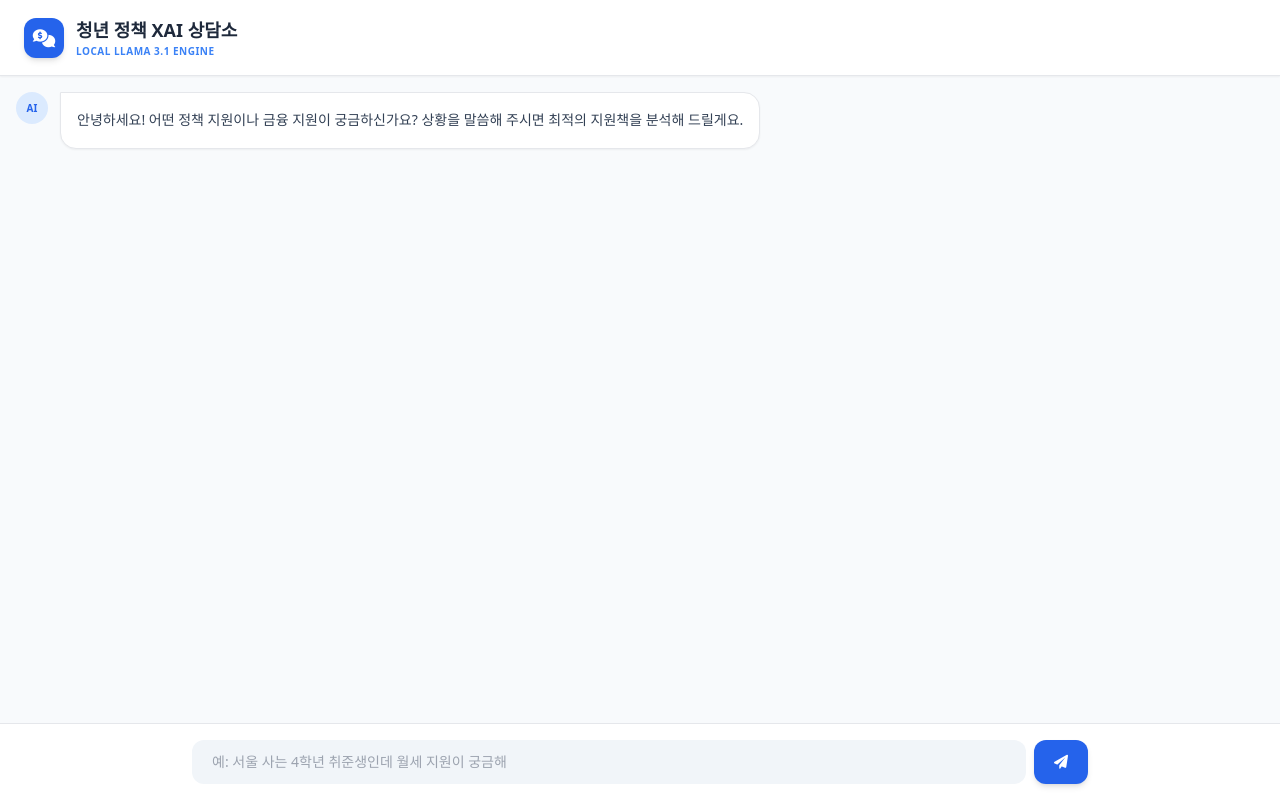
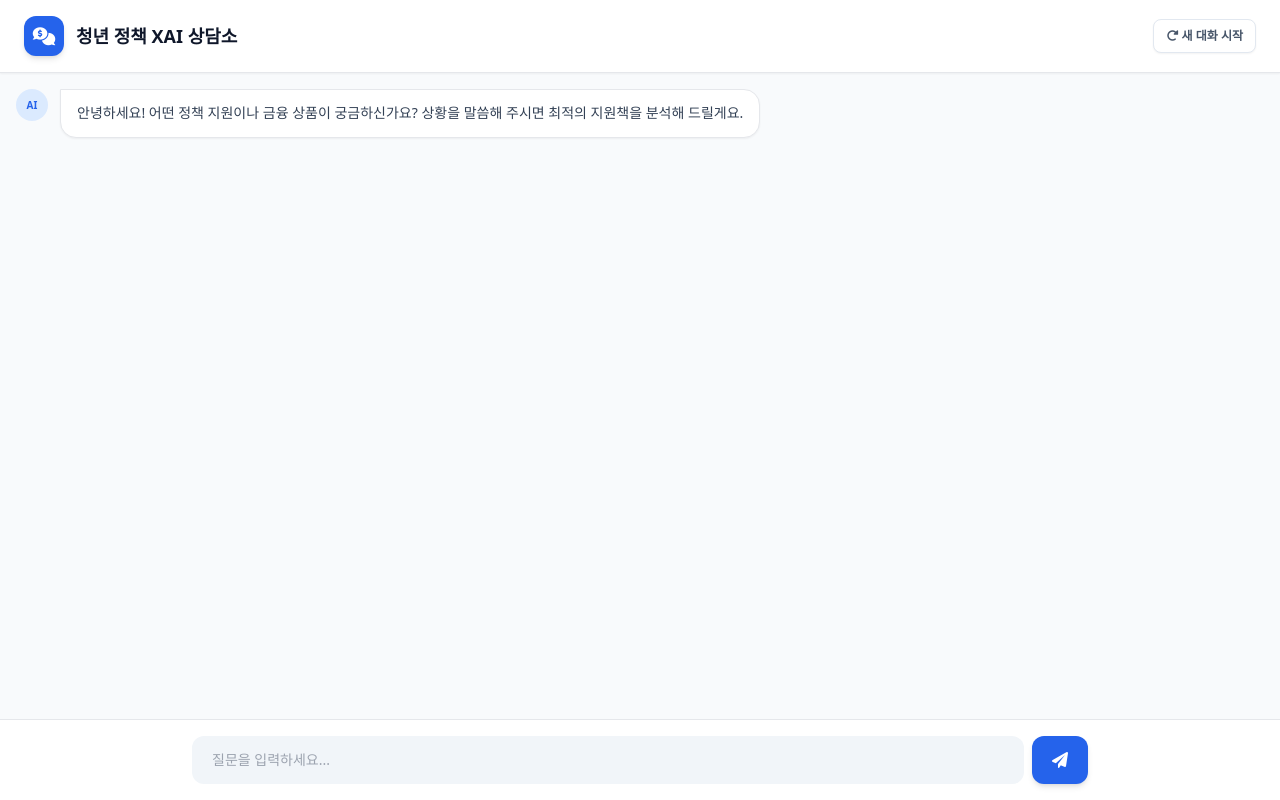
Before and after one commit to jheon1112/XAI_Project_1, a FastAPI app: page / in a window 1280 px wide. Run offline with FastAPI, Linux system fonts and the light colour scheme; parts of the project's set-up code (start-up, migrations or seed data) failed here and were passed over; some libraries are stand-ins or nearby versions.

Commit message:
Add files via upload

```diff
--- a/app/main.py
+++ b/app/main.py
@@ -11,13 +11,8 @@ from typing import Dict, List
 app = FastAPI()
 templates = Jinja2Templates(directory="app/templates")
 
-# 서버 시작 시 모델 로드 (싱글톤)
 engine = LlamaService()
-
-# 세션별 대화 기록 저장소 (프로토타입: 메모리 저장)
 session_histories: Dict[str, List[dict]] = {}
-
-# 같은 세션에서 연타/동시요청 들어올 때 history 꼬임 방지
 session_locks = defaultdict(asyncio.Lock)
 
 class ChatRequest(BaseModel):
@@ -33,19 +28,19 @@ async def chat(request: ChatRequest):
     async with session_locks[request.session_id]:
         history = session_histories.get(request.session_id)
 
-        # LLM generate는 오래 걸릴 수 있어서 이벤트 루프를 막지 않도록 스레드로 분리
-        answer, new_history = await asyncio.to_thread(
+        # [수정] llama_service.py의 리턴값 3개를 정확히 받습니다.
+        answer, new_history, xai_data = await asyncio.to_thread(
             engine.generate_response,
             request.message,
             history,
         )
 
         session_histories[request.session_id] = new_history
-        return {"answer": answer}
+        # 프론트엔드에 답변과 XAI 데이터를 함께 전달합니다.
+        return {"answer": answer, "xai_data": xai_data}
 
 @app.post("/reset")
 async def reset(request: ChatRequest):
-    """해당 세션의 대화 기록을 초기화(선택 기능)."""
     session_histories.pop(request.session_id, None)
     return {"ok": True}
 
--- a/app/templates/index.html
+++ b/app/templates/index.html
@@ -9,36 +9,38 @@
     <style>
         .fade-in { animation: fadeIn 0.3s ease-in; }
         @keyframes fadeIn { from { opacity: 0; transform: translateY(10px); } to { opacity: 1; transform: translateY(0); } }
+        #chat-window::-webkit-scrollbar { width: 6px; }
+        #chat-window::-webkit-scrollbar-thumb { background: #cbd5e1; border-radius: 10px; }
     </style>
 </head>
-<body class="bg-slate-50 h-screen flex flex-col font-sans">
+<body class="bg-slate-50 h-screen flex flex-col font-sans text-slate-900">
 
     <header class="bg-white border-b px-6 py-4 flex items-center justify-between shadow-sm sticky top-0 z-10">
         <div class="flex items-center gap-3">
             <div class="w-10 h-10 bg-blue-600 rounded-xl flex items-center justify-center text-white shadow-md">
                 <i class="fa-solid fa-comments-dollar text-lg"></i>
             </div>
-            <div>
-                <h1 class="text-lg font-bold text-slate-800">청년 정책 XAI 상담소</h1>
-                <p class="text-[10px] text-blue-500 font-bold uppercase tracking-wider">Local Llama 3.1 Engine</p>
-            </div>
+            <h1 class="text-lg font-bold">청년 정책 XAI 상담소</h1>
         </div>
+        <button id="reset-btn" class="px-3 py-2 bg-white hover:bg-slate-50 text-slate-600 rounded-lg text-xs font-bold border border-slate-200 shadow-sm transition-all active:scale-95">
+            <i class="fa-solid fa-rotate-right"></i><span> 새 대화 시작</span>
+        </button>
     </header>
 
-    <main id="chat-window" class="flex-1 overflow-y-auto p-4 space-y-4">
-        <div class="flex gap-3">
-            <div class="w-8 h-8 rounded-full bg-blue-100 flex items-center justify-center text-blue-600 text-[10px] font-bold">AI</div>
-            <div class="bg-white border p-4 rounded-2xl rounded-tl-none shadow-sm max-w-[85%] text-sm leading-relaxed text-slate-700">
-                안녕하세요! 어떤 정책 지원이나 금융 지원이 궁금하신가요? 상황을 말씀해 주시면 최적의 지원책을 분석해 드릴게요.
+    <main id="chat-window" class="flex-1 overflow-y-auto p-4 flex flex-col gap-6 items-start">
+        <div class="flex justify-start items-start gap-3 w-full">
+            <div class="w-8 h-8 rounded-full bg-blue-100 flex items-center justify-center text-blue-600 text-[10px] font-bold flex-shrink-0">AI</div>
+            <div class="bg-white border p-3 px-4 rounded-2xl rounded-tl-none shadow-sm max-w-[80%] w-fit text-sm text-slate-700 leading-relaxed">
+                안녕하세요! 어떤 정책 지원이나 금융 상품이 궁금하신가요? 상황을 말씀해 주시면 최적의 지원책을 분석해 드릴게요.
             </div>
         </div>
     </main>
 
     <footer class="p-4 bg-white border-t sticky bottom-0">
         <form id="chat-form" class="max-w-4xl mx-auto flex gap-2">
-            <input type="text" id="user-input" autocomplete="off" placeholder="예: 서울 사는 4학년 취준생인데 월세 지원이 궁금해"
-                   class="flex-1 bg-slate-100 border-none rounded-xl px-5 py-3 text-sm focus:ring-2 focus:ring-blue-500 outline-none transition-all">
-            <button type="submit" id="send-btn" class="bg-blue-600 text-white px-5 py-3 rounded-xl text-sm font-bold hover:bg-blue-700 shadow-md active:scale-95 transition-all">
+            <input type="text" id="user-input" autocomplete="off" placeholder="질문을 입력하세요..."
+                   class="flex-1 bg-slate-100 border-none rounded-xl px-5 py-3 text-sm focus:ring-2 focus:ring-blue-500 outline-none">
+            <button type="submit" id="send-btn" class="bg-blue-600 text-white px-5 py-3 rounded-xl shadow-md active:scale-95 transition-all">
                 <i class="fa-solid fa-paper-plane"></i>
             </button>
         </form>
@@ -49,10 +51,10 @@
         const input = document.getElementById('user-input');
         const chatWindow = document.getElementById('chat-window');
         const sendBtn = document.getElementById('send-btn');
+        const resetBtn = document.getElementById('reset-btn');
 
-        // 브라우저(개인)별 세션 ID: localStorage에 저장해서 새로고침해도 유지
         const sessionId = localStorage.getItem('chat_session_id') || (() => {
-            const v = (crypto.randomUUID ? crypto.randomUUID() : String(Date.now()) + Math.random());
+            const v = crypto.randomUUID();
             localStorage.setItem('chat_session_id', v);
             return v;
         })();
@@ -74,33 +76,78 @@
                     body: JSON.stringify({ session_id: sessionId, message: msg })
                 });
                 const data = await res.json();
-                updateMessage(loadingId, data.answer);
+                updateMessage(loadingId, data.answer, data.xai_data);
             } catch (err) {
-                updateMessage(loadingId, '서버 응답 오류가 발생했습니다. (백엔드 터미널을 확인하세요)');
+                updateMessage(loadingId, '서버 응답 오류가 발생했습니다.');
             } finally {
                 sendBtn.disabled = false;
             }
         };
 
+        resetBtn.onclick = () => { if(confirm("초기화할까요?")) location.reload(); };
+
+        // [정석 DOM 생성 방식] 말풍선 크기 버그 해결
         function appendMessage(sender, text) {
             const id = Date.now();
             const isUser = sender === 'user';
-            const html = `
-                <div id="${id}" class="flex ${isUser ? 'flex-row-reverse' : ''} gap-3 fade-in">
-                    <div class="w-8 h-8 rounded-full ${isUser ? 'bg-slate-800 text-white' : 'bg-blue-100 text-blue-600'} flex items-center justify-center text-[10px] font-bold shadow-sm">
-                        ${isUser ? 'ME' : 'AI'}
-                    </div>
-                    <div class="${isUser ? 'bg-blue-600 text-white' : 'bg-white border text-slate-700'} p-4 rounded-2xl ${isUser ? 'rounded-tr-none' : 'rounded-tl-none'} shadow-sm max-w-[85%] text-sm leading-relaxed">
-                        ${text}
-                    </div>
-                </div>`;
-            chatWindow.insertAdjacentHTML('beforeend', html);
+
+            const row = document.createElement('div');
+            row.id = id;
+            // items-start가 위아래로 길어지는 버그를 차단합니다
+            row.className = `flex ${isUser ? 'justify-end' : 'justify-start'} items-start gap-3 w-full fade-in`;
+
+            if (!isUser) {
+                const aiIcon = document.createElement('div');
+                aiIcon.className = "w-8 h-8 rounded-full bg-blue-100 flex items-center justify-center text-blue-600 text-[10px] font-bold flex-shrink-0 shadow-sm";
+                aiIcon.textContent = "AI";
+                row.appendChild(aiIcon);
+            }
+
+            const bubble = document.createElement('div');
+            // w-fit: 글자 수에 딱 맞춰 말풍선을 줄입니다
+            bubble.className = `${isUser ? 'bg-blue-600 text-white rounded-tr-none' : 'bg-white border text-slate-700 rounded-tl-none'} p-3 px-4 rounded-2xl max-w-[75%] w-fit text-sm leading-relaxed whitespace-pre-wrap shadow-md`;
+            bubble.textContent = text;
+            row.appendChild(bubble);
+
+            if (isUser) {
+                const meIcon = document.createElement('div');
+                meIcon.className = "w-8 h-8 rounded-full bg-slate-800 text-white flex items-center justify-center text-[10px] font-bold flex-shrink-0 shadow-sm";
+                meIcon.textContent = "ME";
+                row.appendChild(meIcon);
+            }
+
+            chatWindow.appendChild(row);
             chatWindow.scrollTop = chatWindow.scrollHeight;
             return id;
         }
 
-        function updateMessage(id, text) {
-            document.getElementById(id).querySelector('.max-w-\\[85\\%\\]').innerText = text;
+        function updateMessage(id, text, xaiData = null) {
+            const row = document.getElementById(id);
+            const bubble = row.querySelector('.w-fit');
+            bubble.textContent = text;
+
+            if (xaiData && xaiData.length > 0) {
+                const xaiContainer = document.createElement('div');
+                xaiContainer.className = "mt-4 pt-3 border-t border-slate-100";
+
+                const title = document.createElement('p');
+                title.className = "text-[10px] font-bold text-blue-500 mb-2 italic";
+                title.innerHTML = '<i class="fa-solid fa-chart-line"></i> AI 기여도 분석';
+                xaiContainer.appendChild(title);
+
+                const badgeBox = document.createElement('div');
+                badgeBox.className = "flex flex-wrap gap-1.5";
+
+                xaiData.forEach(item => {
+                    const badge = document.createElement('span');
+                    badge.className = "bg-blue-50 text-blue-600 px-2 py-1 rounded-lg border border-blue-100 text-[9px] font-semibold";
+                    badge.textContent = `#${item.word} ${item.score}%`;
+                    badgeBox.appendChild(badge);
+                });
+
+                xaiContainer.appendChild(badgeBox);
+                bubble.appendChild(xaiContainer);
+            }
         }
     </script>
 </body>
```
Also changed, not shown: app/services/llama_service.py (+29 -30 lines).
